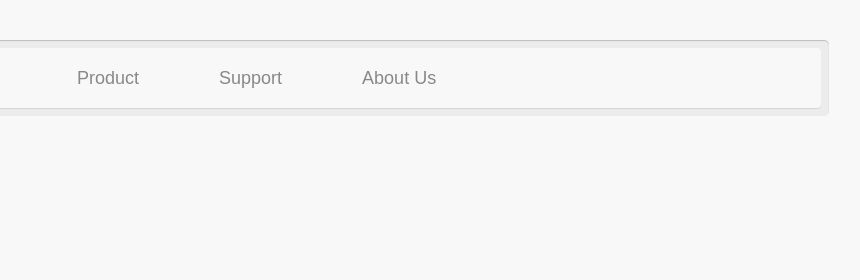
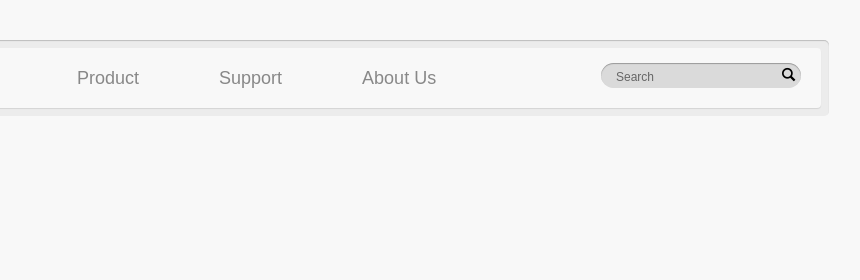
Before and after one commit to JimmyBryant/Vani, a website: page index.html in a window 1280 px wide. Shown: the top 280 px of the page, 311-1171 px from the left. Drawn offline with Linux system fonts and the light colour scheme.

Commit message:
add search box

```diff
--- a/assets/js/main.js
+++ b/assets/js/main.js
@@ -7,5 +7,7 @@ require.config({
 });
 
 require(['jquery','nav'],function($,nav){
-	nav($('.nav'));
+	$(function(){
+		nav();
+	});
 });
--- a/assets/js/nav.js
+++ b/assets/js/nav.js
@@ -1,6 +1,10 @@
 define(['jquery'],function  ($) {
-	function nav($nav){
-		var $items = $('>li',$nav);
+	function nav(){
+		var $nav = $('.nav')
+			,$items = $('>li',$nav)
+			,$sbox = $('.search-box')
+			,$keyword = $('.keyword',$sbox)
+			;
 		$.each($items,function(i,ele){
 			var $li = $(ele);
 			if($('>ul',$li).length){
@@ -16,7 +20,15 @@ define(['jquery'],function  ($) {
 					}
 				});
 			}
-		})
+		});
+		$keyword.on('keypress',function(){
+			$('.flag',$sbox).hide();
+		});
+		$keyword.on('blur',function(){
+			if($.trim(this.value)==''){
+				$('.flag',$sbox).show();
+			}
+		});
 	}
 	return nav;
 });
--- a/assets/less/global.less
+++ b/assets/less/global.less
@@ -152,6 +152,36 @@ a:hover{
 		text-decoration:none;
 		background:@bd_col1;
 	}
+	.search-box{
+		float:right;
+		position:relative;
+		padding-top:@M;
+		color:@font_col2;
+	}
+	.search-box .flag{
+		position: absolute;
+		left: 15px;
+		top: 22px;
+		color: @font_col3;
+	}
+	.search-box .keyword{
+		background: #dadada;
+		width: 160px;
+		padding: @S @L2 @S @M;
+		border: none;
+		outline:none;
+		.border-radius(20px,20px,20px,20px);
+		.inset-box-shadow(0,1px,1px,rgba(0,0,0,.3));
+	}
+	.search-box .btn-search{
+		position: absolute;
+		background: transparent;
+		border: none;
+		right: 0;
+		top: 18px;
+		cursor: pointer;
+		outline: none;
+	}
 }
 
 #footer{
--- a/index.html
+++ b/index.html
@@ -6,6 +6,7 @@
     <meta name="viewport" content="width=device-width, initial-scale=1">
     <title></title>
     <link rel="stylesheet" type="text/css" href="assets/css/global.css">
+    <link rel="stylesheet" type="text/css" href="assets/css/bootstrap.font.css">
     <script type="text/javascript" data-main="assets/js/main.js" src="assets/js/require.js"></script>
 </head>
 <body>
@@ -28,6 +29,10 @@
 							</ul>
 						</li>
 					</ul>
+					<div class="search-box">
+						<label class="flag">Search</label>
+						<input type="text" name="keyword" class="keyword" autocomplete="off"/><button type="submit" class="btn-search"><span class="glyphicon glyphicon-search"></span></button>
+					</div>
 				</div>
 			</div>
 
```
Also changed, not shown: assets/css/bootstrap.font.css (added), assets/css/global.css, assets/fonts/glyphicons-halflings-regular.ttf (added), assets/fonts/glyphicons-halflings-regular.woff (added), 2 other files.
